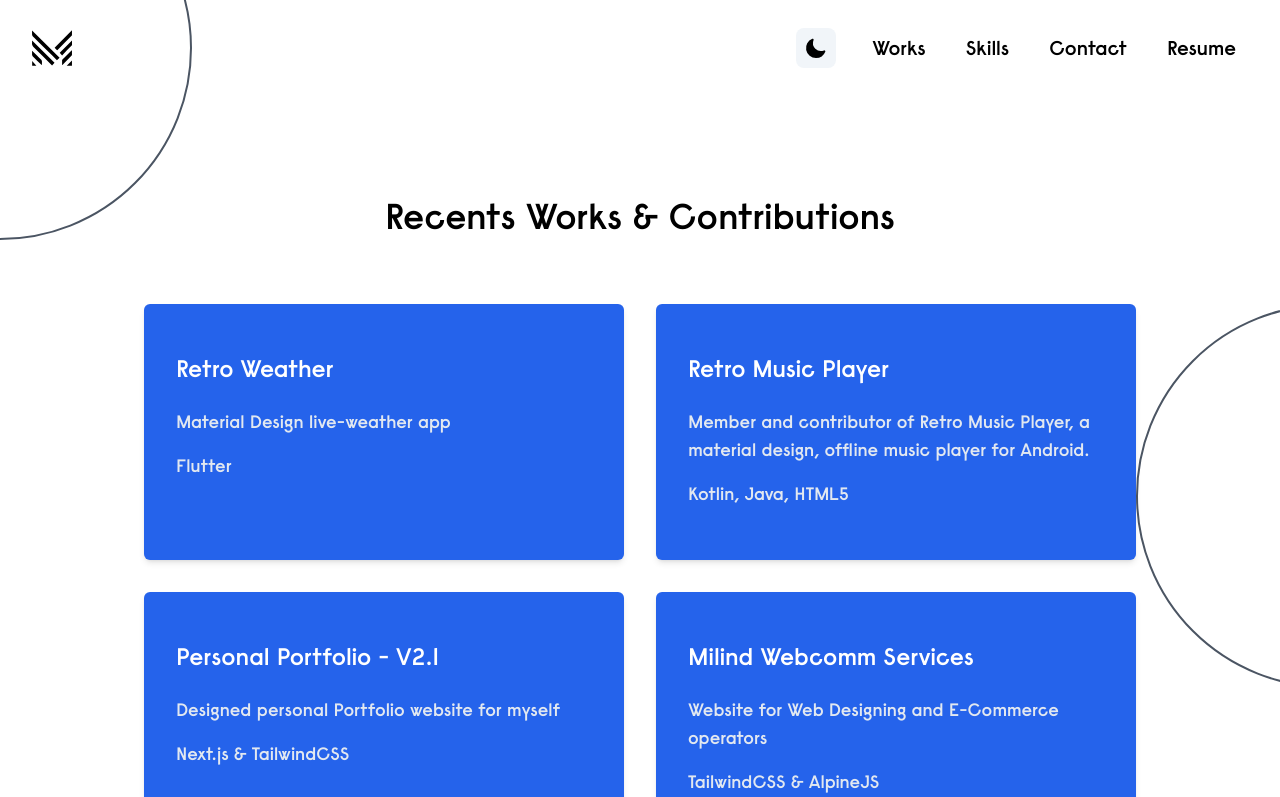
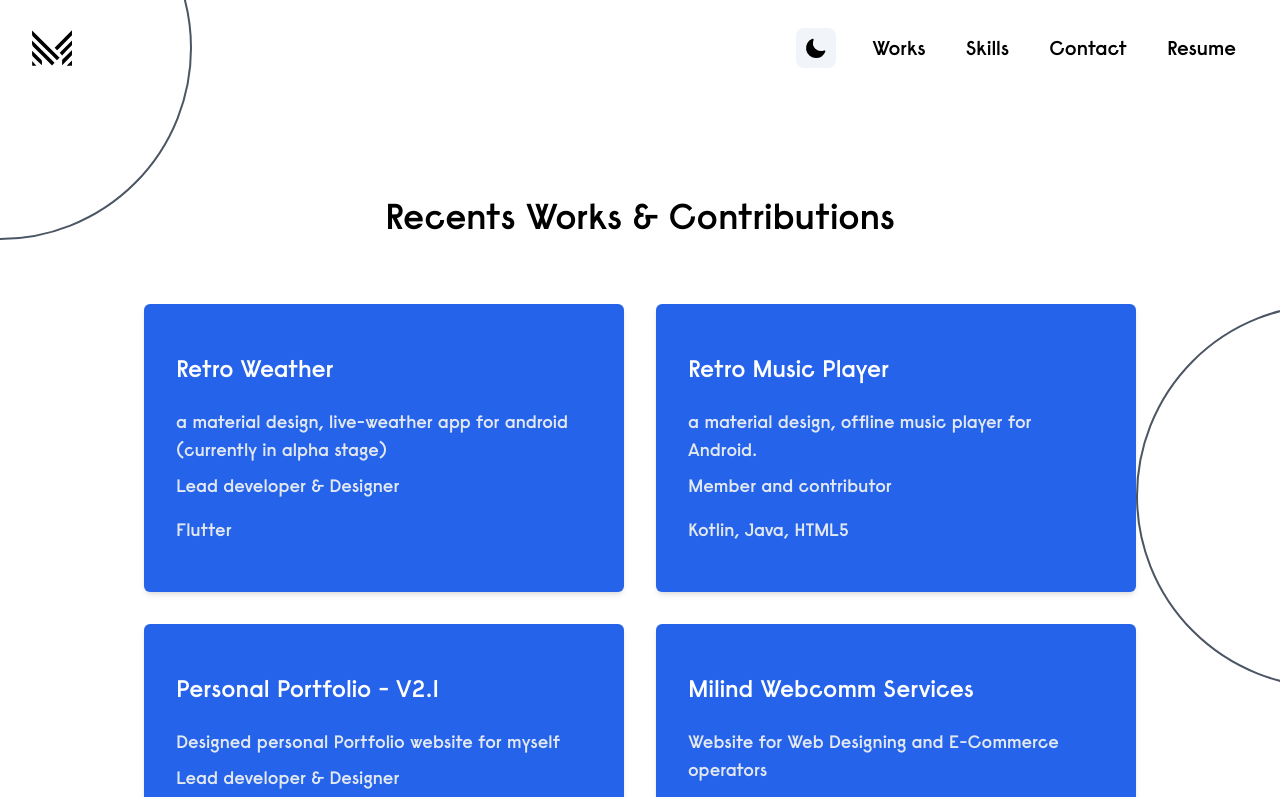
Before and after one commit to milindgoel15/portfolio, a Next.js app: page /works in a window 1280 px wide. Shown: the top 797 px of the page. Built offline with nearby package versions, Linux system fonts and the light colour scheme.

Commit message:
update work page and data

```diff
--- /dev/null
+++ b/components/elements/link.jsx
@@ -0,0 +1,23 @@
+import * as React from "react"
+
+const LinkButton = (props) => (
+  <svg
+    xmlns="http://www.w3.org/2000/svg"
+    width={16}
+    height={16}
+    fill="currentColor"
+    className="bi bi-box-arrow-up-right"
+    {...props}
+  >
+    <path
+      fillRule="evenodd"
+      d="M8.636 3.5a.5.5 0 0 0-.5-.5H1.5A1.5 1.5 0 0 0 0 4.5v10A1.5 1.5 0 0 0 1.5 16h10a1.5 1.5 0 0 0 1.5-1.5V7.864a.5.5 0 0 0-1 0V14.5a.5.5 0 0 1-.5.5h-10a.5.5 0 0 1-.5-.5v-10a.5.5 0 0 1 .5-.5h6.636a.5.5 0 0 0 .5-.5z"
+    />
+    <path
+      fillRule="evenodd"
+      d="M16 .5a.5.5 0 0 0-.5-.5h-5a.5.5 0 0 0 0 1h3.793L6.146 9.146a.5.5 0 1 0 .708.708L15 1.707V5.5a.5.5 0 0 0 1 0v-5z"
+    />
+  </svg>
+)
+
+export default LinkButton
--- a/components/layouts/partials/WorkCard.jsx
+++ b/components/layouts/partials/WorkCard.jsx
@@ -1,5 +1,6 @@
 import React from "react";
 import { motion } from "framer-motion";
+import LinkButton from "../../elements/link";
 
 let WorkCard = (props) => {
   return (
@@ -14,12 +15,18 @@ let WorkCard = (props) => {
             delay: `${props.i}` * 0.05,
             ease: "easeIn",
           }}
-          className="py-8 px-6 sm:h-72 sm:px-10 md:px-8 h-[17rem] bg-blue-600 hover:bg-blue-700 border-transparent rounded-md shadow-md space-y-2 mt-5 ml-4 w-11/12 sm:ml-0 sm:w-80 md:w-96 sm:mt-0 md:h-72 lg:h-64 lg:w-[30rem] text-left relative transtion-all duration-300 ease-in-out top-0 hover:-top-1 hover:shadow-xl"
+          className="py-8 px-6 sm:h-80 sm:px-10 md:px-8 h-[17rem] bg-blue-600 hover:bg-blue-700 border-transparent rounded-md shadow-md space-y-2 mt-5 ml-4 w-11/12 sm:ml-0 sm:w-80 md:w-96 sm:mt-0 md:h-72 lg:h-72 lg:w-[30rem] text-left relative transtion-all duration-300 ease-in-out top-0 hover:-top-1 hover:shadow-xl group"
         >
-          <h2 className="text-2xl py-5 text-white font-semibold leading-6">
-            {props.title}
-          </h2>
+          <div className="flex justify-between items-center">
+            <h2 className="text-2xl py-5 text-white font-semibold leading-6">
+              {props.title}
+            </h2>
+            <div className="lg:invisible lg:group-hover:visible ">
+              <LinkButton />
+            </div>
+          </div>
           <p className="text-lg text-slate-200">{props.desc}</p>
+          <p className="text-lg text-slate-200">{props.role}</p>
           <p className="text-lg text-slate-200 py-1 lg:py-2 w-11/12">
             {props.lang}
           </p>
--- a/pages/works.js
+++ b/pages/works.js
@@ -26,6 +26,7 @@ let works = () => {
                            key={props.id}
                            title={props.title}
                            desc={props.desc}
+                           role={props.role}
                            lang={props.lang}
                            link={props.link}
                            i={i}
--- a/utils/WorksData.js
+++ b/utils/WorksData.js
@@ -2,7 +2,8 @@ let WorksData = [
    {
       id: 1,
       title: 'Retro Weather',
-      desc: 'Material Design live-weather app',
+      desc: 'a material design, live-weather app for android (currently in alpha stage)',
+      role: 'Lead developer & Designer',
       lang: 'Flutter',
       link: 'https://telegram.me/RetroWeather'
    },
@@ -10,6 +11,7 @@ let WorksData = [
       id: 2,
       title: 'Personal Portfolio - V2.1',
       desc: 'Designed personal Portfolio website for myself',
+      role: 'Lead developer & Designer',
       lang: 'Next.js & TailwindCSS',
       link: 'https://github.com/milindgoel15/portfolio'
    },
@@ -17,13 +19,15 @@ let WorksData = [
       id: 3,
       title: 'Abhishek Goel & Associates',
       desc: 'Website for a Chartered Accountant firm',
+      role: 'Lead developer & Designer',
       lang: 'React.js & TailwindCSS',
       link: 'https://abhishekgoelandassociates.com'
    },
    {
       id: 4,
       title: 'Retro Music Player',
-      desc: 'Member and contributor of Retro Music Player, a material design, offline music player for Android.',
+      desc: 'a material design, offline music player for Android.',
+      role: 'Member and contributor',
       lang: 'Kotlin, Java, HTML5',
       link: 'https://github.com/RetroMusicPlayer'
    },
@@ -31,6 +35,7 @@ let WorksData = [
       id: 5,
       title: 'Milind Webcomm Services',
       desc: 'Website for Web Designing and E-Commerce operators',
+      role: 'Lead developer & Designer',
       lang: 'TailwindCSS & AlpineJS',
       link: 'https://mwsretail.in'
    },
@@ -38,6 +43,7 @@ let WorksData = [
       id: 6,
       title: 'Quiz Trivia',
       desc: 'Quiz Trivia based on Trivia API',
+      role: 'Lead developer & Designer',
       lang: 'Next.js, TailwindCSS & Open Trivia API',
       link: 'https://github.com/milindgoel15/quiztrivia'
    },
```
